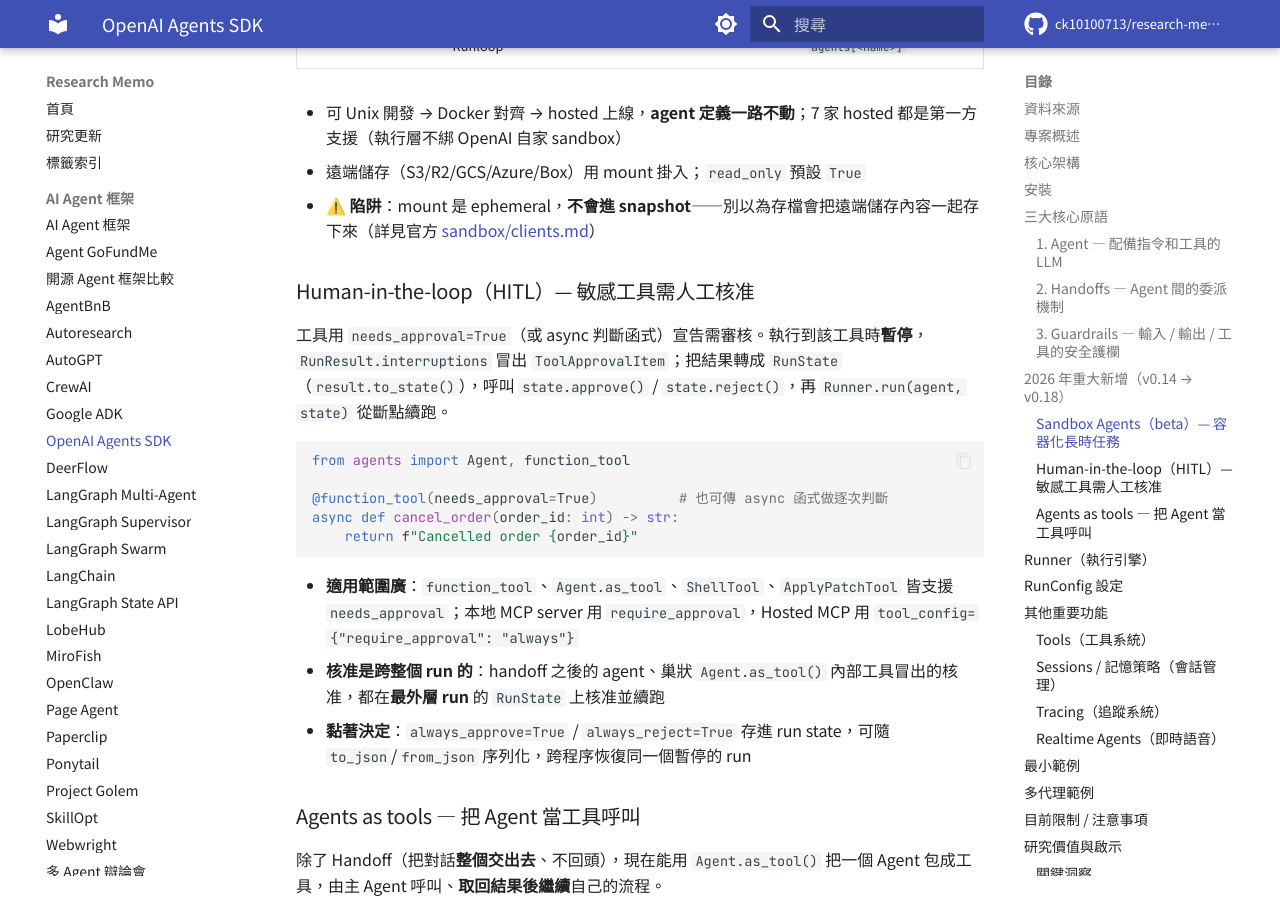
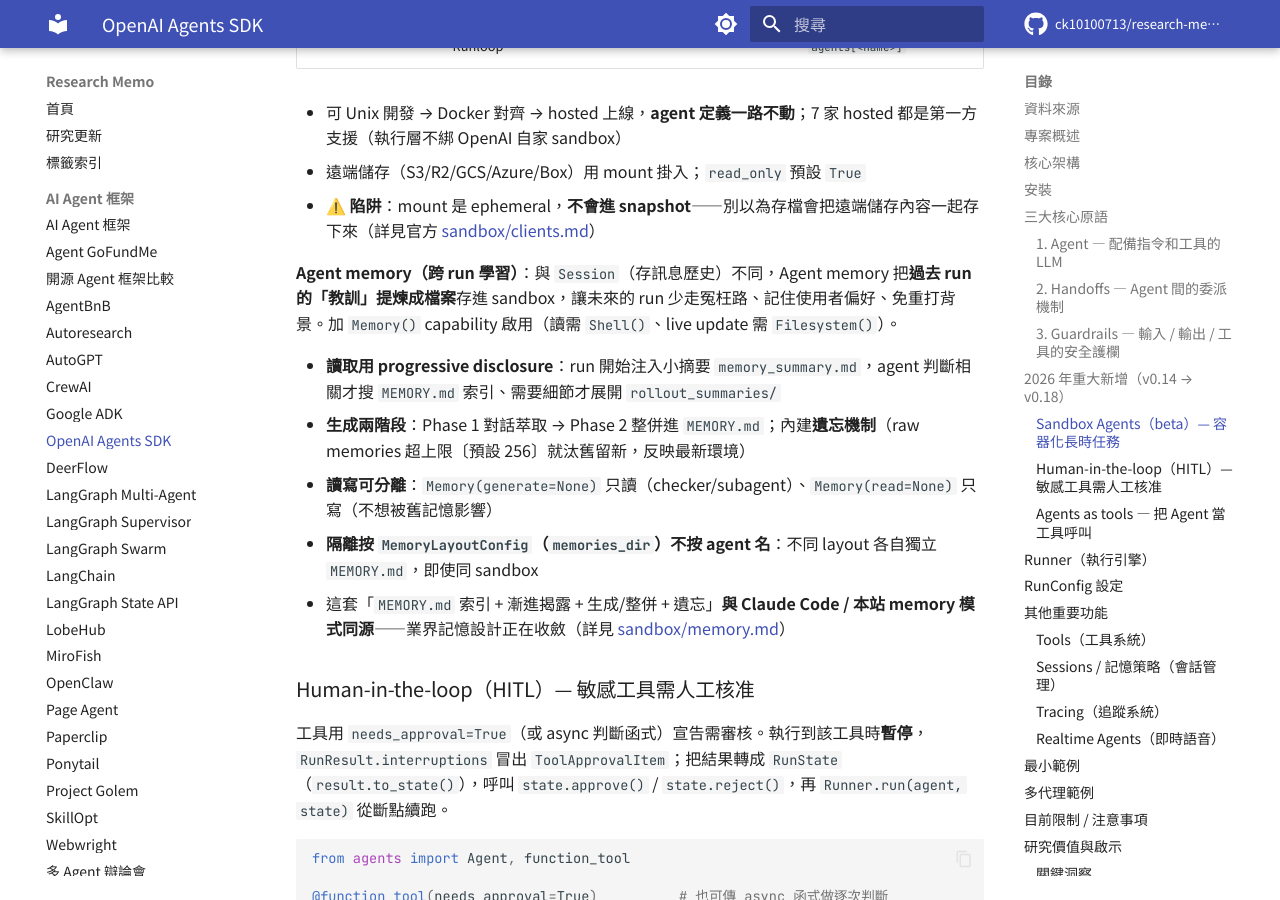
Before and after one commit to ck10100713/research-memo, an MkDocs documentation site: the page built from docs/openai-agents-sdk.md, in a window 1280 px wide and 900 px high, scrolled down 5368 px. Built offline with MkDocs 1.6.1 and Material for MkDocs 9.7.7, drawn with Linux system fonts in a browser that asks for light colours; comment, search, counter and statistics services are not loaded.

Commit message:
Update openai-agents-sdk: Agent memory 段（progressive disclosure + 遺忘 + layout 隔離）
Co-Authored-By: Claude Opus 4.8 (1M context) <noreply@anthropic.com>

```diff
--- a/docs/openai-agents-sdk.md
+++ b/docs/openai-agents-sdk.md
@@ -201,6 +201,14 @@ result = Runner.run_sync(
 - 遠端儲存（S3/R2/GCS/Azure/Box）用 mount 掛入；`read_only` 預設 `True`
 - ⚠️ **陷阱**：mount 是 ephemeral，**不會進 snapshot**——別以為存檔會把遠端儲存內容一起存下來（詳見官方 [sandbox/clients.md](https://github.com/openai/openai-agents-python/blob/main/docs/sandbox/clients.md)）
 
+**Agent memory（跨 run 學習）**：與 `Session`（存訊息歷史）不同，Agent memory 把**過去 run 的「教訓」提煉成檔案**存進 sandbox，讓未來的 run 少走冤枉路、記住使用者偏好、免重打背景。加 `Memory()` capability 啟用（讀需 `Shell()`、live update 需 `Filesystem()`）。
+
+- **讀取用 progressive disclosure**：run 開始注入小摘要 `memory_summary.md`，agent 判斷相關才搜 `MEMORY.md` 索引、需要細節才展開 `rollout_summaries/`
+- **生成兩階段**：Phase 1 對話萃取 → Phase 2 整併進 `MEMORY.md`；內建**遺忘機制**（raw memories 超上限〔預設 256〕就汰舊留新，反映最新環境）
+- **讀寫可分離**：`Memory(generate=None)` 只讀（checker/subagent）、`Memory(read=None)` 只寫（不想被舊記憶影響）
+- **隔離按 `MemoryLayoutConfig`（`memories_dir`）不按 agent 名**：不同 layout 各自獨立 `MEMORY.md`，即使同 sandbox
+- 這套「`MEMORY.md` 索引 + 漸進揭露 + 生成/整併 + 遺忘」**與 Claude Code / 本站 memory 模式同源**——業界記憶設計正在收斂（詳見 [sandbox/memory.md](https://github.com/openai/openai-agents-python/blob/main/docs/sandbox/memory.md)）
+
 ### Human-in-the-loop（HITL）— 敏感工具需人工核准
 
 工具用 `needs_approval=True`（或 async 判斷函式）宣告需審核。執行到該工具時**暫停**，`RunResult.interruptions` 冒出 `ToolApprovalItem`；把結果轉成 `RunState`（`result.to_state()`），呼叫 `state.approve()` / `state.reject()`，再 `Runner.run(agent, state)` 從斷點續跑。
```
